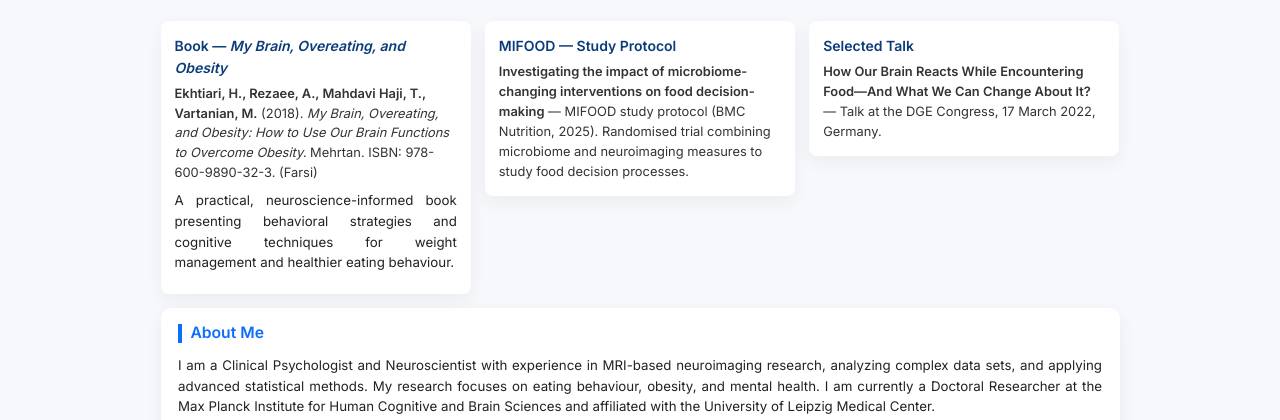
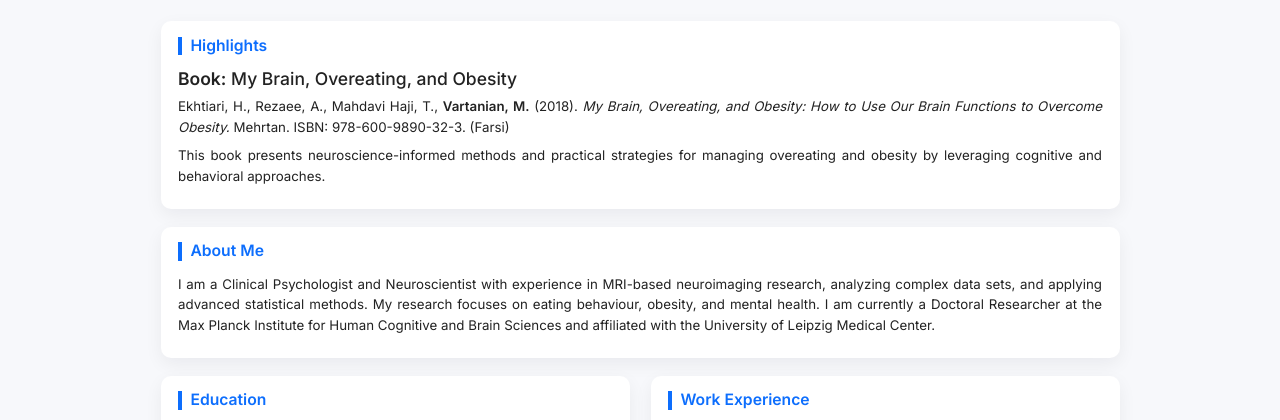
Before and after one commit to meghedi-vartanian/meghedi-vartanian.github.io, a plain HTML site: page index.html in a window 1280 px wide. Shown: the part 320-740 px from the top of the page. Drawn offline with nearby package versions, Linux system fonts and the light colour scheme.

Commit message:
Update index.html

```diff
--- a/index.html
+++ b/index.html
@@ -150,37 +150,25 @@
   <main class="container my-4">
 
     <!-- HIGHLIGHTS: columns (book + other) -->
-    <section class="highlights mb-3">
-      <div class="row g-3">
-        <div class="col-md-4">
-          <div class="card p-3">
-            <div class="highlight-title">Book — <em>My Brain, Overeating, and Obesity</em></div>
-            <div class="highlight-desc">
-              <strong>Ekhtiari, H., Rezaee, A., Mahdavi Haji, T., Vartanian, M.</strong> (2018). <em>My Brain, Overeating, and Obesity: How to Use Our Brain Functions to Overcome Obesity.</em> Mehrtan. ISBN: 978-600-9890-32-3. (Farsi)
-              <p style="margin-top:0.5rem;">A practical, neuroscience-informed book presenting behavioral strategies and cognitive techniques for weight management and healthier eating behaviour.</p>
-            </div>
-          </div>
-        </div>
+<!-- Highlights -->
+<section class="section-card" id="highlights">
+  <h2>Highlights</h2>
+  <div class="row">
+    <div class="col-md-12">
+      <h5><strong>Book:</strong> My Brain, Overeating, and Obesity</h5>
+      <p>
+        Ekhtiari, H., Rezaee, A., Mahdavi Haji, T., <strong>Vartanian, M.</strong> (2018).
+        <em>My Brain, Overeating, and Obesity: How to Use Our Brain Functions to Overcome Obesity.</em> Mehrtan.
+        ISBN: 978-600-9890-32-3. (Farsi)
+      </p>
+      <p>
+        This book presents neuroscience-informed methods and practical strategies
+        for managing overeating and obesity by leveraging cognitive and behavioral approaches.
+      </p>
+    </div>
+  </div>
+</section>
 
-        <div class="col-md-4">
-          <div class="card p-3">
-            <div class="highlight-title">MIFOOD — Study Protocol</div>
-            <div class="highlight-desc">
-              <strong>Investigating the impact of microbiome-changing interventions on food decision-making</strong> — MIFOOD study protocol (BMC Nutrition, 2025). Randomised trial combining microbiome and neuroimaging measures to study food decision processes.
-            </div>
-          </div>
-        </div>
-
-        <div class="col-md-4">
-          <div class="card p-3">
-            <div class="highlight-title">Selected Talk</div>
-            <div class="highlight-desc">
-              <strong>How Our Brain Reacts While Encountering Food—And What We Can Change About It?</strong> — Talk at the DGE Congress, 17 March 2022, Germany.
-            </div>
-          </div>
-        </div>
-      </div>
-    </section>
 
     <!-- ABOUT -->
     <section class="section-card" id="about">
```
